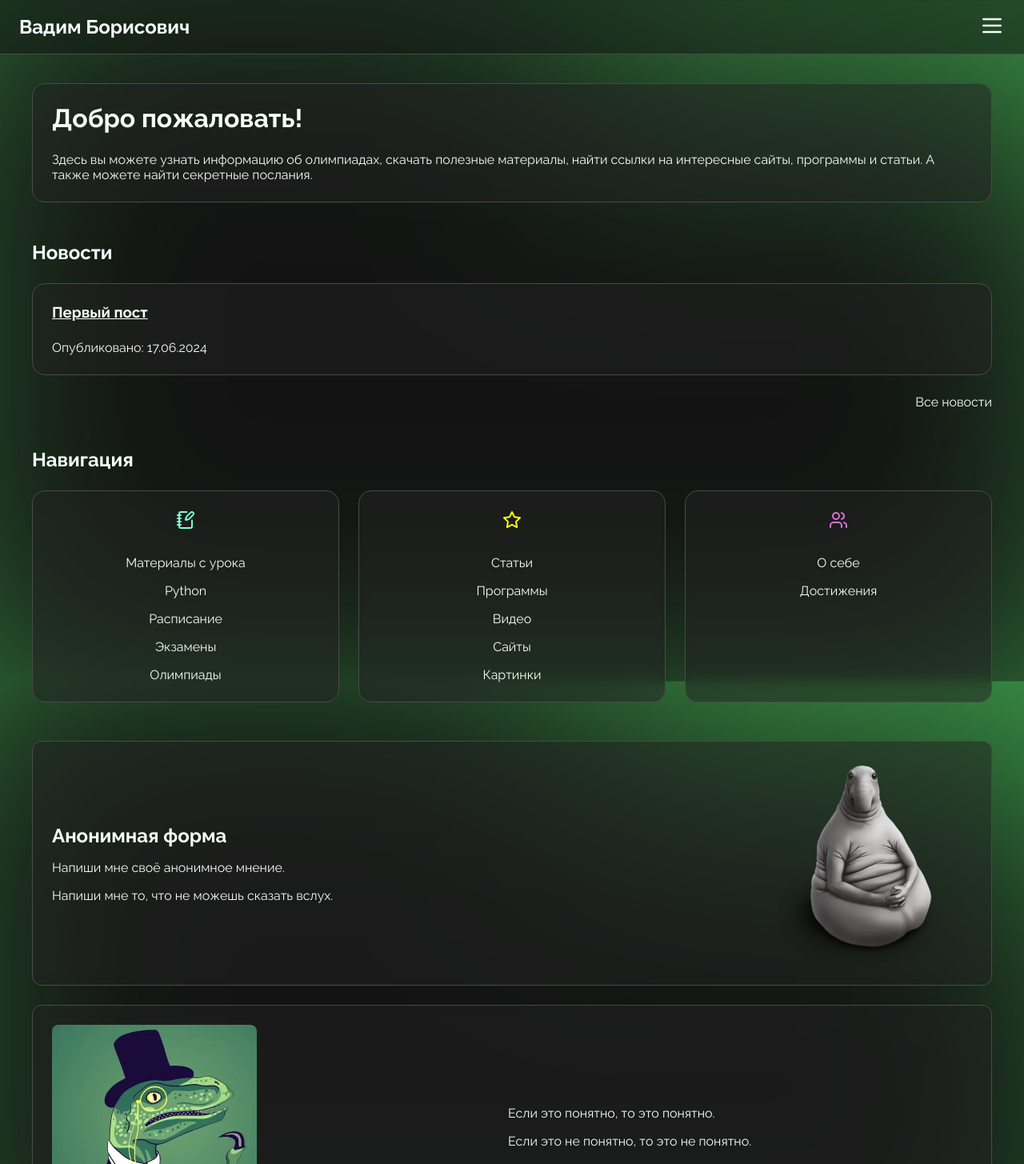
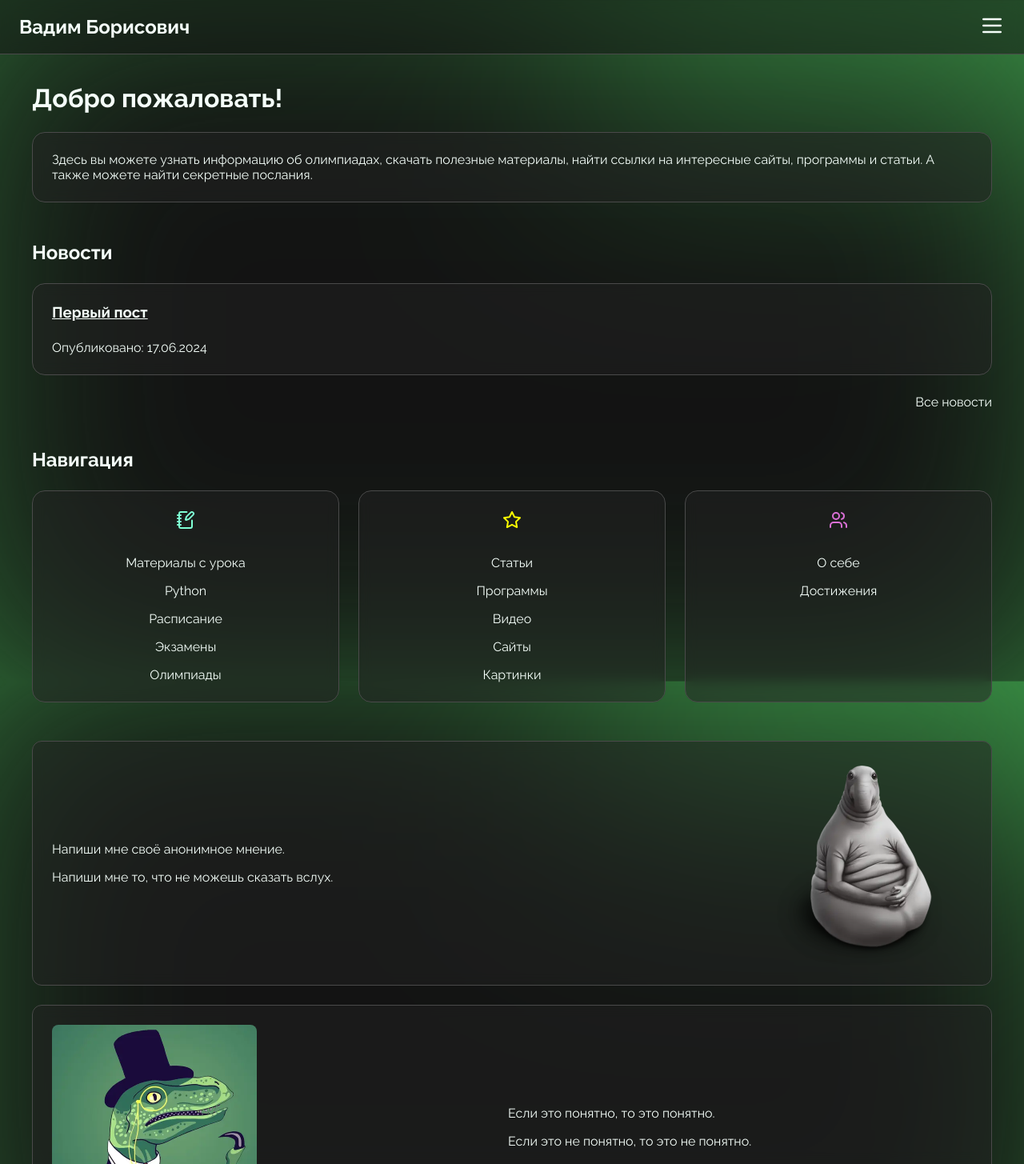
Before and after one commit to svbinf-ru/svbinf.ru, a Next.js app: page / in a window 1280 px wide. Shown: the top 1455 px of the page at 80% size. Built offline with nearby package versions, Linux system fonts and the light colour scheme.

Commit message:
feat(app): remove headings from containers

```diff
--- a/app/page.tsx
+++ b/app/page.tsx
@@ -14,8 +14,8 @@ export default function Home() {
     return (
         <main>
             <Container>
+                <h1>Добро пожаловать!</h1>
                 <ContainerBorders>
-                    <h1>Добро пожаловать!</h1>
                     <p>
                         Здесь вы можете узнать информацию об олимпиадах, скачать
                         полезные материалы, найти ссылки на интересные сайты,
@@ -40,7 +40,6 @@ export default function Home() {
                         imageAlt="Ждун дождался тебя и вручает тебе п9tеpkу!"
                         imagePosition="right"
                     >
-                        <h2>Анонимная форма</h2>
                         <p>Напиши мне своё анонимное мнение.</p>
                         <p>Напиши мне то, что не можешь сказать вслух.</p>
                     </Card>
```
